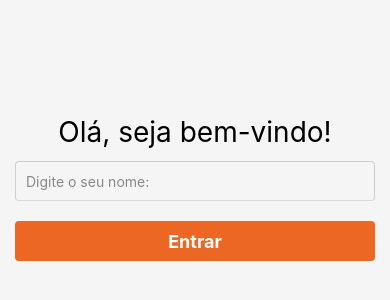
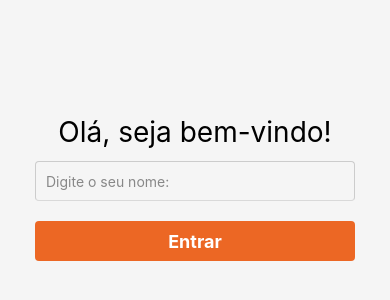
Before and after one commit to VanessaLops/teddy-test, a React Native app: screen /Login in a window 390 px wide. Shown: the part 234-534 px from the top of the page. Built offline with nearby package versions, Linux system fonts and the light colour scheme.

Commit message:
refactor: ajustando css, login, home e header

```diff
--- a/src/components/header/index.tsx
+++ b/src/components/header/index.tsx
@@ -1,37 +1,21 @@
 import React from "react";
-import {  View } from "react-native";
-
-import styled from "styled-components/native";
 import LogoIcon from "src/assets/icons/logo";
 import { Icon } from "react-native-elements";
+import { Container, ContainerMain } from "./styles";
 
 const Header: React.FC = () => {
   return (
     <Container>
-      <View
-        style={{
-          flexDirection: "row",
-          justifyContent: "space-between",
-          alignItems: "center",
-          flex: 1
-        }}
-      >
+      <ContainerMain>
         <LogoIcon />
         <Icon
           name="menu"
           color="#7A7A7A"
           size={30}
         />
-      </View>
+      </ContainerMain>
     </Container>
   );
 };
 
 export default Header;
-
-export const Container = styled.View`
-  height: 60px;
-  width: 100%;
-  padding-left:20px;
-  padding-right:20px;
-`;
--- /dev/null
+++ b/src/components/header/styles.ts
@@ -0,0 +1,15 @@
+import styled from "styled-components/native";
+
+export const Container = styled.View`
+  height: 60px;
+  width: 100%;
+  padding-left:20px;
+  padding-right:20px;
+`;
+
+export const ContainerMain = styled.View`
+  flex:1;
+  justify-content: space-between;
+  align-items:center;
+  flex-direction:row;
+`;
--- a/src/screens/home/index.tsx
+++ b/src/screens/home/index.tsx
@@ -1,25 +1,15 @@
-import React, { useState, useEffect } from "react";
-import styled from "styled-components/native";
+import React from "react";
+
 import { StatusBar } from "expo-status-bar";
-
 import Header from "../../components/header";
+import { Container } from "./styles";
 
 
 export default function Home() {
-
-
   return (
     <Container>
-        <StatusBar style="auto" />
+      <StatusBar style="auto" />
       <Header />
-
-
     </Container>
   );
 }
-
-const Container = styled.SafeAreaView`
-  width: 100%;
-  // background-color: red;
-  height: 100%;
-`;
--- /dev/null
+++ b/src/screens/home/styles.ts
@@ -0,0 +1,7 @@
+import styled from "styled-components/native";
+
+export const Container = styled.SafeAreaView`
+width: 100%;
+// background-color: red;
+height: 100%;
+`;
--- a/src/screens/intro.tsx
+++ b/src/screens/intro.tsx
@@ -1,4 +1,4 @@
-import { StyleSheet, View, Animated, NativeModules, Text, Image } from 'react-native'
+import { StyleSheet, View, Animated } from 'react-native'
 import { LinearGradient } from 'expo-linear-gradient'
 import React, { useEffect, useRef } from 'react'
 
--- a/src/screens/login/index.tsx
+++ b/src/screens/login/index.tsx
@@ -1,10 +1,10 @@
 import React, { useEffect } from "react";
-import styled from "styled-components/native";
+
 import { StatusBar, Text, TextInput, View } from "react-native";
 import { useNavigation } from "@react-navigation/native";
 
 import { StackNavigationProp } from "@react-navigation/stack";
-
+import { ButtonText, Container, ContentWrapper, Input, LoginButton, Title } from "./styles";
 
 type RootStackParamList = {
     Home: undefined;
@@ -35,52 +35,16 @@ export default function Login() {
     };
     return (
         <Container>
-            <View style={{ paddingLeft: 15, paddingRight: 15, flex: 1, justifyContent: "center", width: "100%", alignItems: "center" }}>
-                <Text style={{ fontSize: 28 }}>Olá, seja bem-vindo!</Text>
-                <TextInput
-                    style={{
-                        height: 40,
-                        borderColor: '#ccc',
-                        borderWidth: 1,
-                        borderRadius: 4,
-                        marginTop: 12,
-                        paddingLeft: 10,
-                        borderBottomColor: '#D9D9D9',
-                        width: "100%"
-                    }}
+            <ContentWrapper>
+                <Title>Olá, seja bem-vindo!</Title>
+                <Input
                     placeholder="Digite o seu nome:"
                     placeholderTextColor="#888"
                 />
                 <LoginButton onPress={handleLogin}>
                     <ButtonText>Entrar</ButtonText>
                 </LoginButton>
-            </View>
+            </ContentWrapper>
         </Container>
     );
 }
-
-
-
-const Container = styled.SafeAreaView`
-  flex: 1;
-  justify-content: center;
-  align-items: center;
-  background-color:#F5F5F5;
-`;
-
-const LoginButton = styled.TouchableOpacity`
-     background-color: #EC6724;
-     border-radius: 4px;
-     align-items: center;
-     height:40px;
-     justify-content:center;
-     width:100%;
-     margin-top:20px;
-`;
-
-const ButtonText = styled.Text`
-  color: white;
-  font-size: 18px;
-  font-weight: bold;
-  align-self:center;
-`;
--- /dev/null
+++ b/src/screens/login/styles.ts
@@ -0,0 +1,53 @@
+import styled from "styled-components/native";
+
+
+
+export const ContentWrapper = styled.View`
+  padding-left: 15px;
+  padding-right: 15px;
+  flex: 1;
+  justify-content: center;
+  align-items: center;
+  width: 100%;
+`;
+export const Container = styled.SafeAreaView`
+  flex: 1;
+  justify-content: center;
+  align-items: center;
+  background-color: #F5F5F5;
+  padding: 20px;  // Adicionado padding para o layout
+`;
+
+
+export const LoginButton = styled.TouchableOpacity`
+  background-color: #EC6724;
+  border-radius: 4px;
+  align-items: center;
+  justify-content: center;
+  height: 40px;
+  width: 100%;
+  margin-top: 20px;
+`;
+
+
+export const ButtonText = styled.Text`
+  color: white;
+  font-size: 18px;
+  font-weight: bold;
+`;
+
+
+export const Input = styled.TextInput`
+  height: 40px;
+  width: 100%;
+  border-color: #ccc;
+  border-width: 1px;
+  border-radius: 4px;
+  margin-top: 12px;
+  padding-left: 10px;
+  border-bottom-color: #D9D9D9;
+`;
+
+export const Title = styled.Text`
+  font-size:28px;
+`;
```
